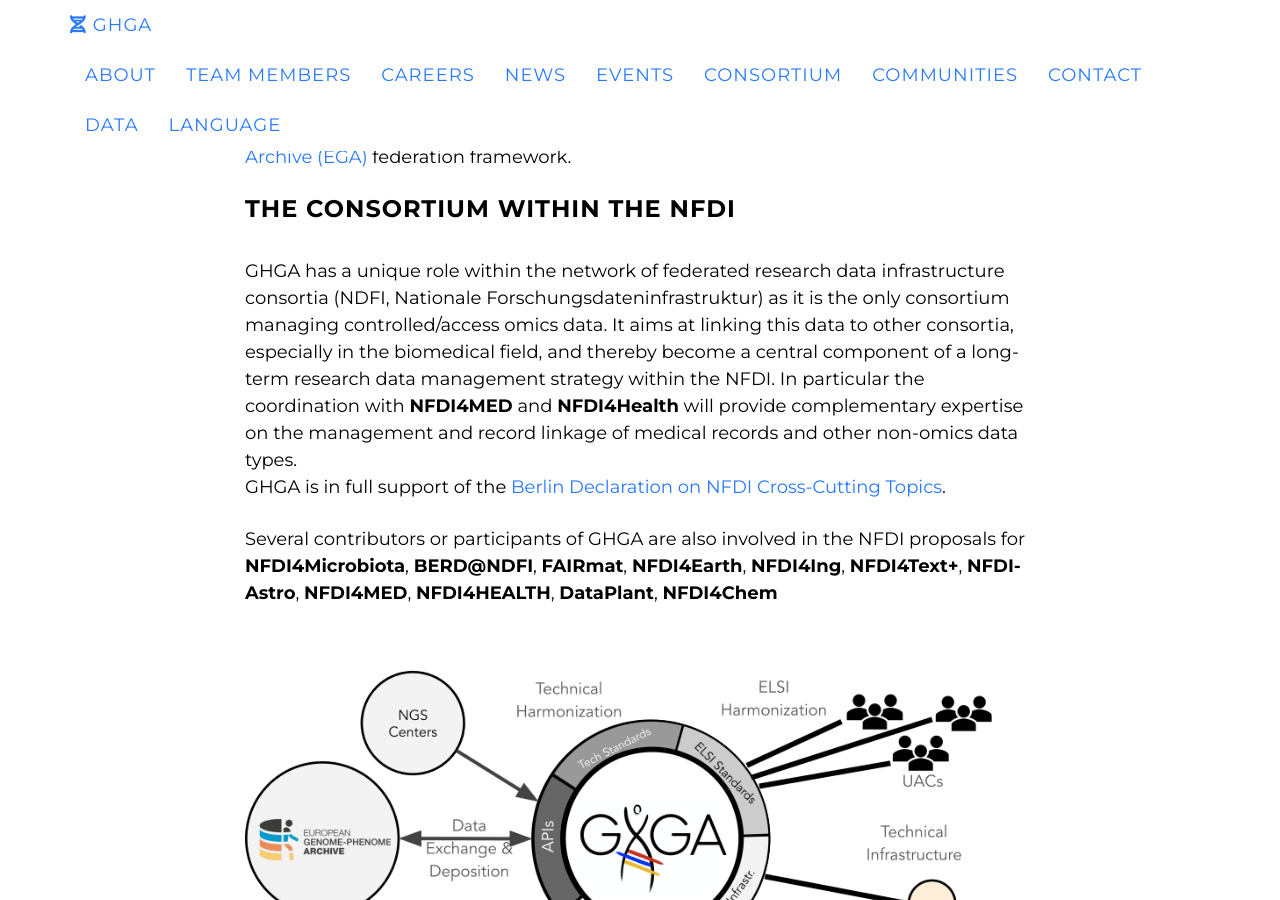
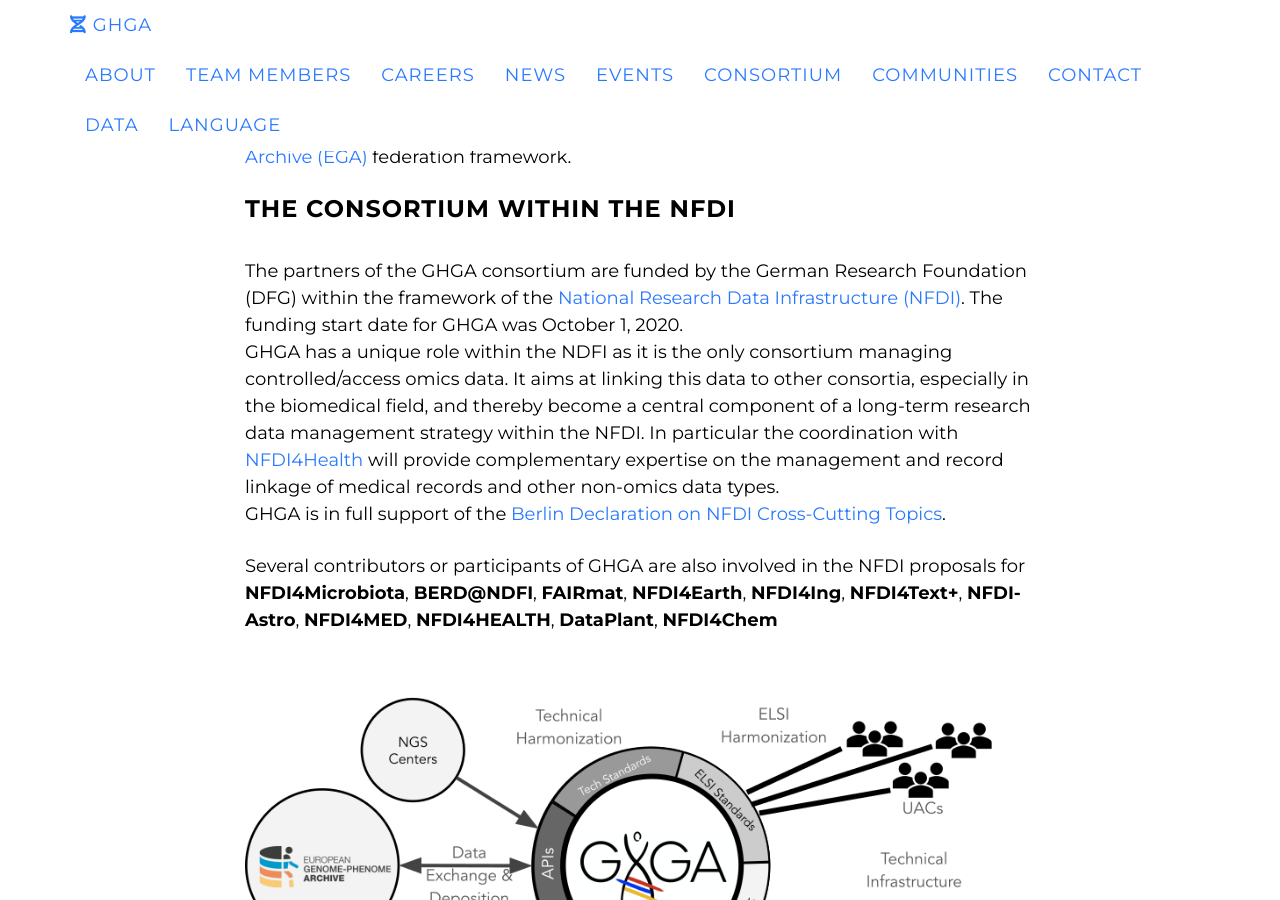
Before and after one commit to ghga-de/online, a Jekyll site: the page built from index.html, in a window 1280 px wide and 900 px high, scrolled down 6849 px. Built offline with Jekyll 4.4.1, drawn with Linux system fonts in a browser that asks for light colours; nearby versions of some CDN libraries; a script that is not in the unit is left out.

Commit message:
Added a passage on GHGA participation in NFDI

```diff
--- a/assets/locales/de/translation.json
+++ b/assets/locales/de/translation.json
@@ -64,11 +64,11 @@
     "title": "Konsortium",
     "structure": {
       "title": "Die Struktur des Konsortiums",
-      "text": "GHGA ist fest in internationale Infrastrukturen und Initiativen eingebettet und mit diesen verbunden. Das Archiv wird als lokaler Knoten innerhalb der <a href=\"https://ega-archive.org/\">European Genome-Phenome Archive (EGA)</a>Föderation betrieben."
+      "text": "GHGA ist fest in internationale Infrastrukturen und Initiativen eingebettet und mit diesen verbunden. Das Archiv wird als lokaler Knoten innerhalb der <a href=\"https://ega-archive.org/\">European Genome-Phenome Archive (EGA)</a> Föderation betrieben."
     },
     "withinNfdi": {
       "title": "Das Konsortium innerhalb der NFDI",
-      "paragraph1": "GHGA nimmt innerhalb des Netzwerkes der föderierten Forschungsdateninfrastrukturkonsortien (NDFI, Nationale Forschungsdateninfrastruktur) eine einzigartige Rolle ein, da es als einziges Konsortium geschützte Omics-Daten verwaltet. Ziel ist es, diese Daten mit anderen Konsortien insbesondere im biomedizinischen Feld zu vernetzen, um dadurch zu einer zentralen Komponente in einer langfristigen Strategie zur Verwaltung von Forschungsdaten innerhalb der NFDI zu werden. Insbesondere die Abstimmung mit <b>NFDI4MED</b> und <b>NFDI4Health</b> wird ergänzendes Fachwissen im Bereich der Verwaltung und Verknüpfung medizinischer Daten und anderer nicht-Omics-Datentypen generieren.<br> GHGA unterstützt in vollem Umfang die <a href=\"https://zenodo.org/record/3457213#.XcwcPNUxkUE\">Berlin Declaration on NFDI Cross-Cutting Topics</a>.",
+      "paragraph1": "Die Partner des NFDI-Konsortiums GHGA werden von der Deutschen Forschungsgemeinschaft (DFG) im Rahmen der Bund-Länder-Vereinbarung zu Aufbau und Förderung der <a href=\"https://www.nfdi.de/\" target=\"_blank\">Nationalen Forschungsdateninfrastruktur (NFDI)</a> vom 26. November 2018 gefördert. Förderbeginn von GHGA war der 1. Oktober 2020. <br>Zur Koordination der Aktivitäten beteiligen sich die Partner von GHGA nach Möglichkeit als Mitglieder im Verein Nationale Forschungsdateninfrastruktur (NFDI) e.V. und wirken satzungsgemäß in den verschiedenen Organen und weiteren Strukturen des Vereins mit. GHGA nimmt innerhalb der NDFI eine einzigartige Rolle ein, da es als einziges Konsortium geschützte Omics-Daten verwaltet. Ziel ist es, diese Daten mit anderen Konsortien insbesondere im biomedizinischen Feld zu vernetzen, um dadurch zu einer zentralen Komponente in einer langfristigen Strategie zur Verwaltung von Forschungsdaten innerhalb der NFDI zu werden. Hierzu stimmmt sich GHGA eng mit anderen NFDI-Konsortien wie <a href=\"https://www.nfdi4health.de/\" target=\"_blank\">NFDI4Health</a> ab.<br> GHGA unterstützt in vollem Umfang die <a href=\"https://zenodo.org/record/3457213#.XcwcPNUxkUE\">Berlin Declaration on NFDI Cross-Cutting Topics</a>.",
       "paragraph2": "Mehrere Mitglieder des Konsortiums oder weitere am GHGA beteiligte Institutionen sind zusätzlich an weiteren NFDI Initiativen beteiligt, etwa in <b>NFDI4Microbiota</b>, <b>BERD@NDFI</b>, <b>FAIRmat</b>, <b>NFDI4Earth</b>, <b>NFDI4Ing</b>, <b>NFDI4Text+</b>, <b>NFDI-Astro</b>, <b>NFDI4MED</b>, <b>NFDI4HEALTH</b>, <b>DataPlant</b>, <b>NFDI4Chem</b> <br> <img src=\"img/GHGAStructure.png\" class=\"img-responsive\" alt=\"Responsive image\" style=\"padding-top:20px; padding-bottom:30px;\"/>"
     },
     "board": {
--- a/assets/locales/en/translation.json
+++ b/assets/locales/en/translation.json
@@ -100,7 +100,7 @@
     },
     "withinNfdi": {
       "title": "The Consortium within the NFDI",
-      "paragraph1": "GHGA has a unique role within the network of federated research data infrastructure consortia (NDFI, Nationale Forschungsdateninfrastruktur) as it is the only consortium managing controlled/access omics data. It aims at linking this data to other consortia, especially in the biomedical field, and thereby become a central component of a long-term research data management strategy within the NFDI. In particular the coordination with <b>NFDI4MED</b> and <b>NFDI4Health</b>\n                will provide complementary expertise on the management and record\n                linkage of medical records and other non-omics data types.<br>\n                GHGA is in full support of the <a href=\"https://zenodo.org/record/3457213#.XcwcPNUxkUE\">Berlin Declaration on NFDI Cross-Cutting Topics</a>.",
+      "paragraph1": "The partners of the GHGA consortium are funded by the German Research Foundation (DFG) within the framework of the <a href=\"https://www.nfdi.de/\" target=\"_blank\">National Research Data Infrastructure (NFDI)</a>. The funding start date for GHGA was October 1, 2020. <br>GHGA has a unique role within the NDFI as it is the only consortium managing controlled/access omics data. It aims at linking this data to other consortia, especially in the biomedical field, and thereby become a central component of a long-term research data management strategy within the NFDI. In particular the coordination with <a href=\"https://www.nfdi4health.de/\" target=\"_blank\">NFDI4Health</a> will provide complementary expertise on the management and record linkage of medical records and other non-omics data types.<br>GHGA is in full support of the <a href=\"https://zenodo.org/record/3457213#.XcwcPNUxkUE\">Berlin Declaration on NFDI Cross-Cutting Topics</a>.",
       "paragraph2": "Several contributors or participants of GHGA are also involved in the NFDI proposals for <b>NFDI4Microbiota</b>, <b>BERD@NDFI</b>, <b>FAIRmat</b>, <b>NFDI4Earth</b>, <b>NFDI4Ing</b>, <b>NFDI4Text+</b>, <b>NFDI-Astro</b>, <b>NFDI4MED</b>, <b>NFDI4HEALTH</b>, <b>DataPlant</b>, <b>NFDI4Chem</b> <br> <img src=\"img/GHGAStructure.png\" class=\"img-responsive\" alt=\"Responsive image\" style=\"padding-top:20px; padding-bottom:30px;\"/>"
     },
     "board": {
```
